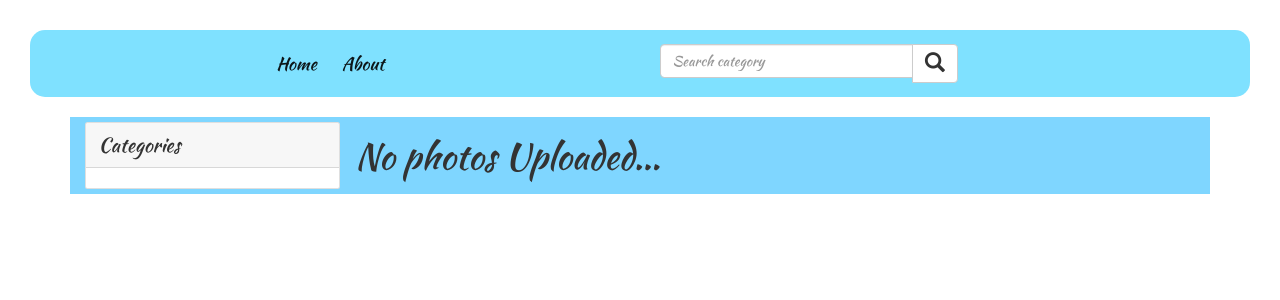
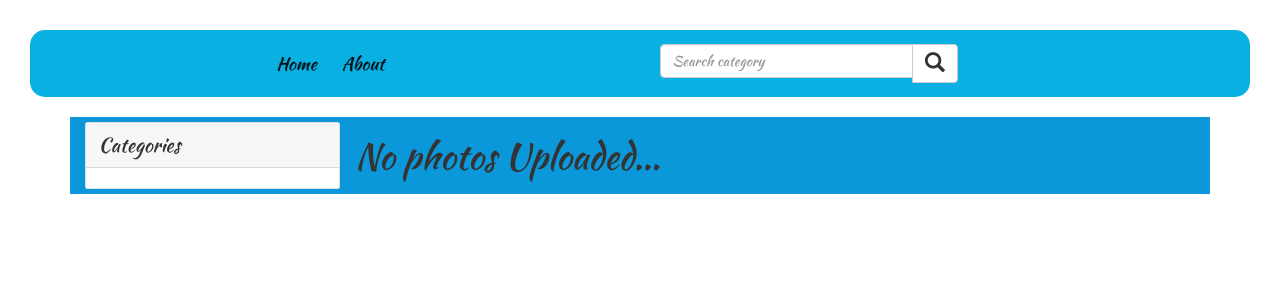
Before and after one commit to khalid-serar/Gallery, a Django app: page / in a window 1280 px wide. Shown: the top 300 px of the page. Run offline with Django 3.2, Linux system fonts and the light colour scheme; data that the repository does not hold is empty; some libraries are stand-ins or nearby versions; some web fonts are replaced.

Commit message:
modify templates

```diff
--- a/photos/templates/about.html
+++ b/photos/templates/about.html
@@ -3,7 +3,7 @@
 
 <div class="container " >
     <div class="row" style="justify-content: center; ">
-        <div class="col-md-6" style="background-color:rgb(0, 225, 255); border-radius: 15px;">
+        <div class="col-md-6" style="background-color:rgb(0, 162, 255); border-radius: 15px;">
             <h3>Photo Album</h3>
             <p>This is a personal photo album application that will display  pictures of different categories for others to see.It shows pictures based on the categories. <br>
                 A user can also add his or her photos</p>
--- a/photos/templates/gallery.html
+++ b/photos/templates/gallery.html
@@ -1,7 +1,7 @@
 {%extends 'base.html'%}
 {% block content %}
 {{block.super}}
-<div class="container" style="background-color:rgb(127, 214, 255);">
+<div class="container" style="background-color:rgb(11, 152, 218);">
     <div class="row">
         <div class="col-md-3" >
             <div class="card my-2">
--- a/photos/templates/navbar.html
+++ b/photos/templates/navbar.html
@@ -17,7 +17,7 @@
   </style>
 </head>
 <body>
-<nav class="navbar fixed-top  navbar-light" style="background-color: rgb(127, 225, 255); border-radius: 15px; font-size: 50px;">
+<nav class="navbar fixed-top  navbar-light" style="background-color: rgb(10, 176, 226); border-radius: 15px; font-size: 50px;">
   <div class="container-fluid">
     <div class="navbar-header">
       <a class="navbar-brand" href="{% url 'gallery' %}">Home</a>
```
